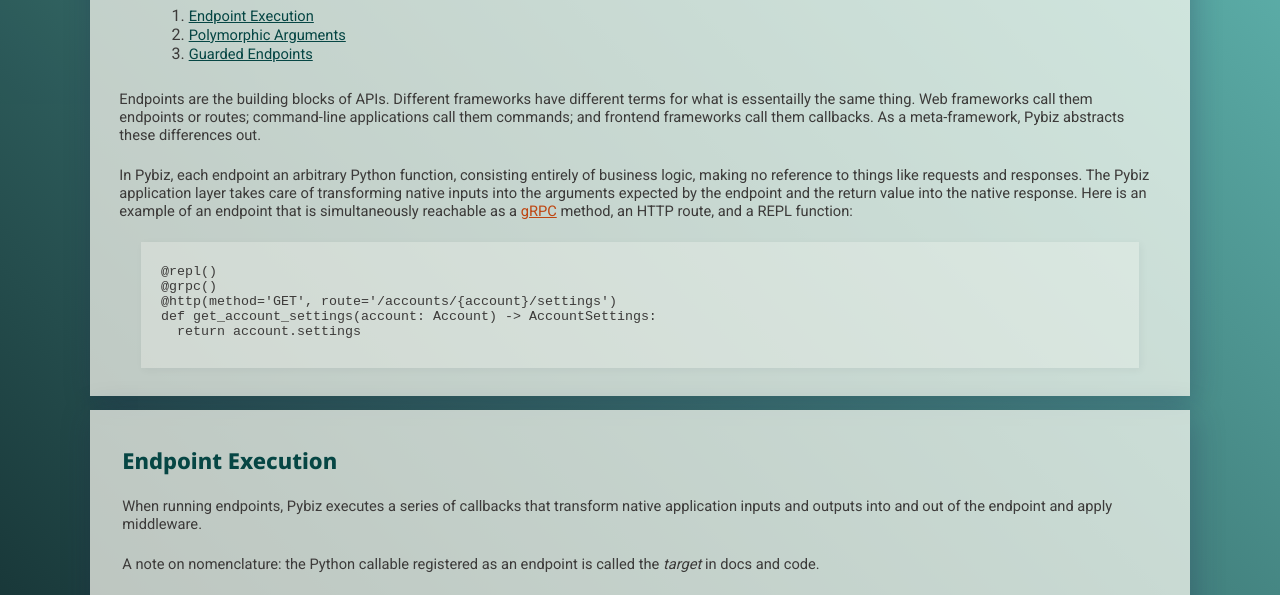
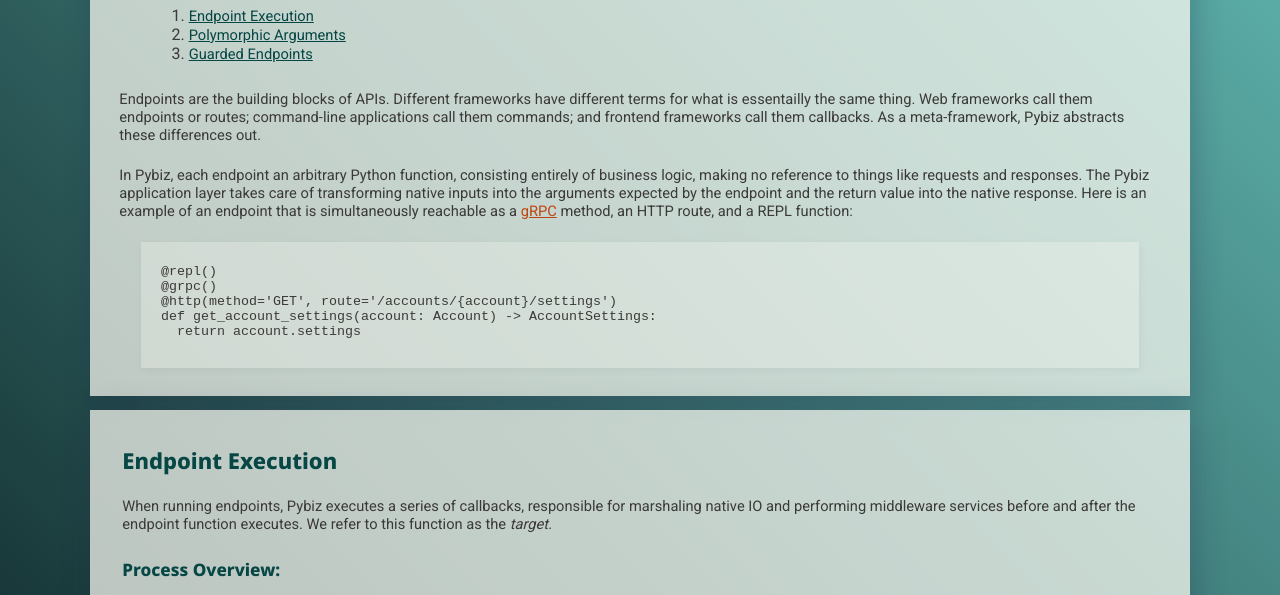
Before and after one commit to dgabriele/dgabriele.github.io, a plain HTML site: page endpoints.html in a window 1280 px wide. Shown: the part 151-746 px from the top of the page. Drawn offline with Linux system fonts and the light colour scheme.

Commit message:
endpoints docs
Signed-off-by: Daniel Gabriele <d.gabri3le@gmail.com>

```diff
--- a/endpoints.html
+++ b/endpoints.html
@@ -65,12 +65,10 @@ def get_account_settings(account: Account) -> AccountSettings:
       <div class="card">
         <div>
           <h2>Endpoint Execution</h2>
-          <p>When running endpoints, Pybiz executes a series of callbacks
-          that transform native application inputs and outputs into and out of the
-          endpoint and apply middleware.</p>
-
-          <p>A note on nomenclature: the Python callable registered as an endpoint is
-          called the <i>target</i> in docs and code.</p>
+          <p>When running endpoints, Pybiz executes a series of callbacks,
+          responsible for marshaling native IO and performing middleware services
+          before and after the endpoint function executes. We
+          refer to this function as the <i>target</i>.</p>
 
           <h3>Process Overview:</h3>
           <ol id="steps-overview-list">
```
